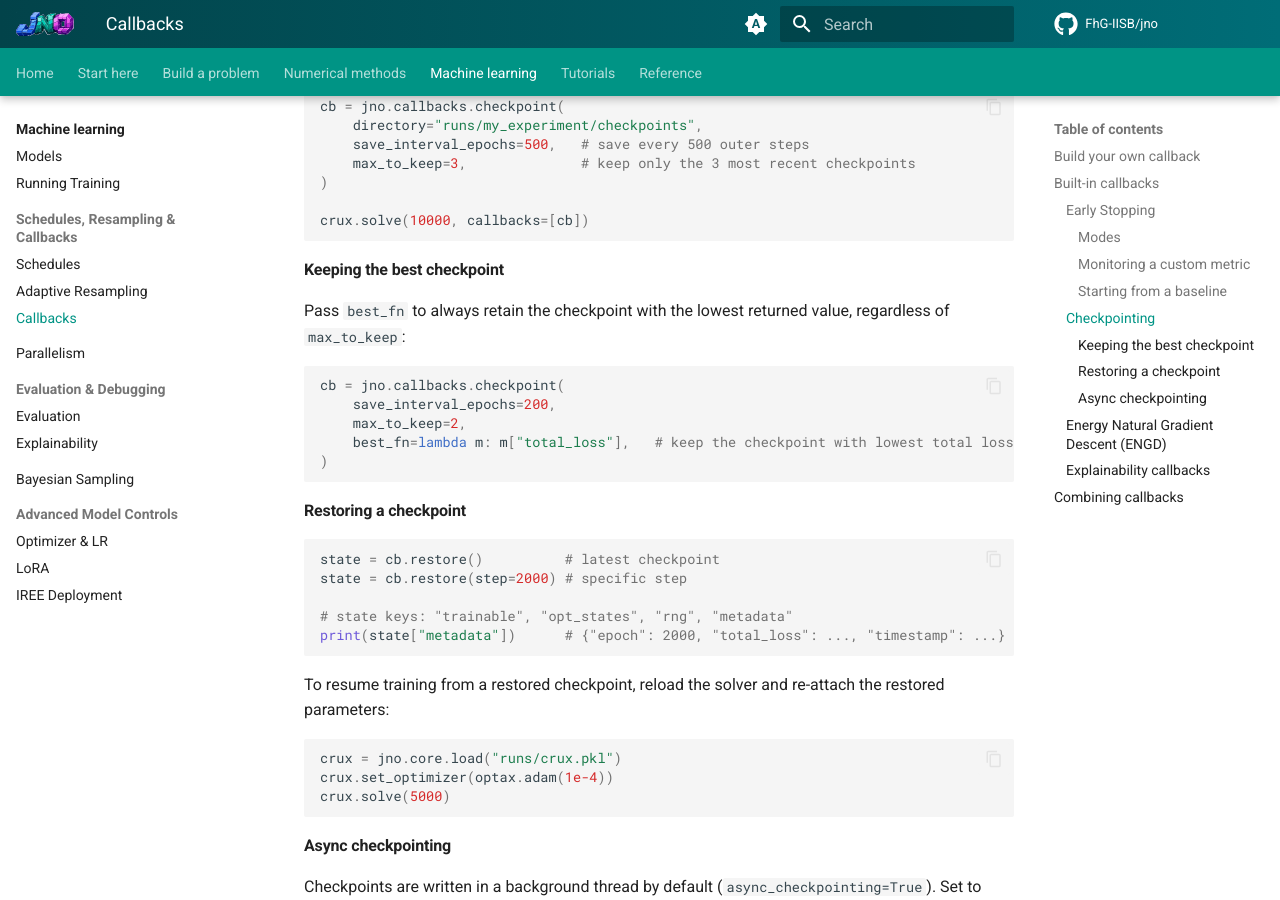
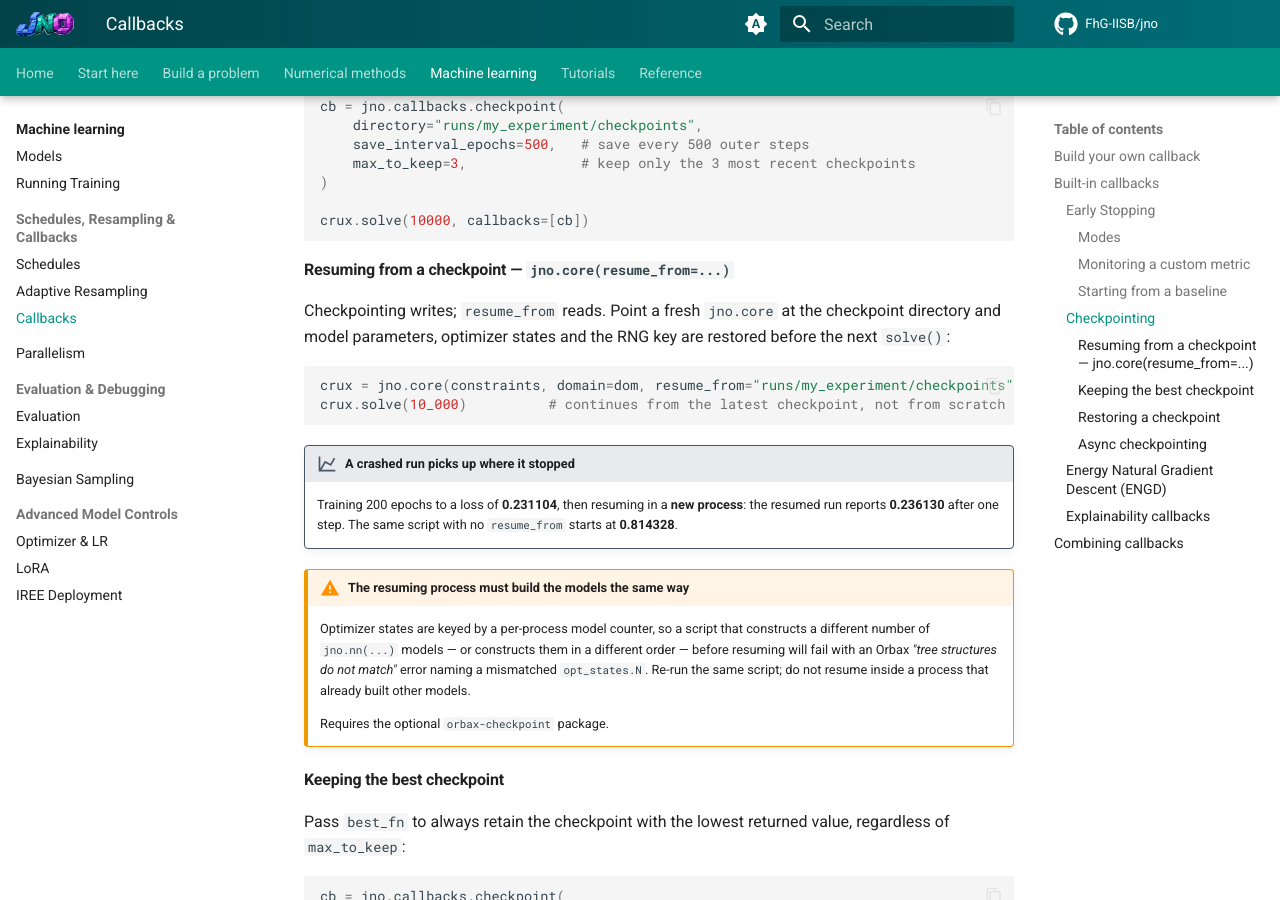
Before and after one commit to FhG-IISB/jNO, an MkDocs documentation site: the page built from docs/adaptive/callbacks.md, in a window 1280 px wide and 900 px high, scrolled down 2632 px. Built offline with MkDocs 1.6.1 and Material for MkDocs 9.7.7, drawn with Linux system fonts in a browser that asks for light colours; comment, search, counter and statistics services are not loaded.

Commit message:
docs: resume_from, the domain.variable normal flags, and gradient accumulation
An audit of every keyword argument on the main entry points found 11 that
appear nowhere in the docs. Four of them have real docstrings and are
user-facing; the other seven have no docstring anywhere in the source either, so
documenting them would mean reverse-engineering semantics — left alone and
raised separately.

resume_from: callbacks.md documented how to WRITE checkpoints and never how to
read one back, so crash recovery was missing entirely. Verified across separate
processes: 200 epochs to 0.231104, resumed run reports 0.236130 after one step,
a fresh start 0.814328.

That verification first failed, which turned out to be worth documenting.
Optimizer states are keyed by a per-process model counter, so building several
models in one process before resuming gives an Orbax "tree structures do not
match" error naming a mismatched opt_states.N. Now stated as a warning.

reverse_normals / return_indices: added to the weak-form vocabulary table beside
normals=True. Verified that reverse_normals negates exactly (outward ny mean
+0.883 -> -0.883, allclose(n, -r)).

accumulation_steps: added to the memory-optimisation table, which listed the
other three. Documented WITH the caveat that I could not observe its effect —
bit-identical loss history and 5.96e-08 parameter difference against the
default, while the "enabled" log line does appear. The two tests covering it
assert only that it runs and the loss is finite, so a silent no-op would pass
CI. Flagged in the page rather than asserted as working.

Also removes a duplicated H1/H2 pair at the top of running.md.

````diff
--- a/docs/adaptive/callbacks.md
+++ b/docs/adaptive/callbacks.md
@@ -112,6 +112,30 @@ cb = jno.callbacks.checkpoint(
 
 crux.solve(10000, callbacks=[cb])
 ```
+
+#### Resuming from a checkpoint — `jno.core(resume_from=...)`
+
+Checkpointing writes; `resume_from` reads. Point a fresh `jno.core` at the checkpoint directory and
+model parameters, optimizer states and the RNG key are restored before the next `solve()`:
+
+```python
+crux = jno.core(constraints, domain=dom, resume_from="runs/my_experiment/checkpoints")
+crux.solve(10_000)          # continues from the latest checkpoint, not from scratch
+```
+
+!!! measured "A crashed run picks up where it stopped"
+    Training 200 epochs to a loss of **0.231104**, then resuming in a **new process**: the resumed
+    run reports **0.236130** after one step. The same script with no `resume_from` starts at
+    **0.814328**.
+
+!!! warning "The resuming process must build the models the same way"
+    Optimizer states are keyed by a per-process model counter, so a script that constructs a
+    different number of `jno.nn(...)` models — or constructs them in a different order — before
+    resuming will fail with an Orbax *"tree structures do not match"* error naming a mismatched
+    `opt_states.N`. Re-run the same script; do not resume inside a process that already built other
+    models.
+
+    Requires the optional `orbax-checkpoint` package.
 
 #### Keeping the best checkpoint
 
````
Also changed, not shown: docs/training/running.md (+21 -4 lines), docs/weak_form_vocabulary.md (+2 -0 lines).
